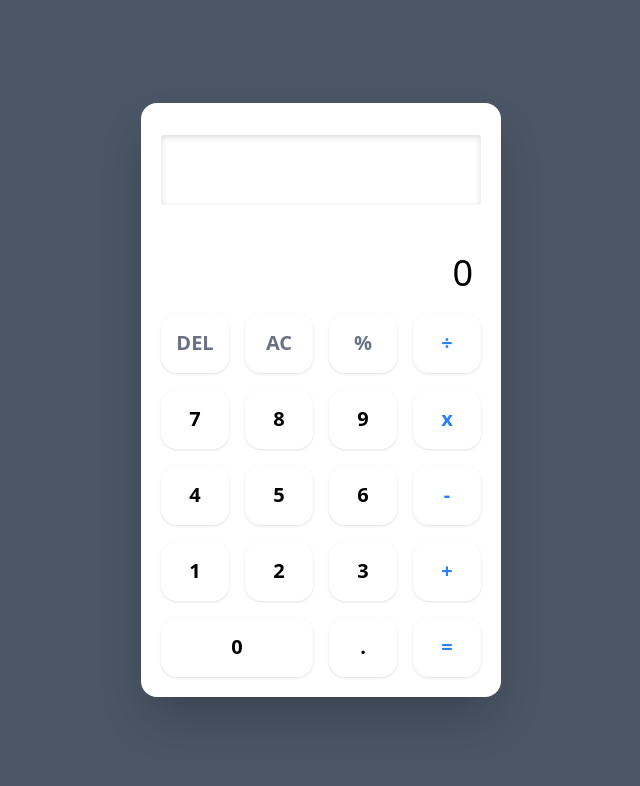
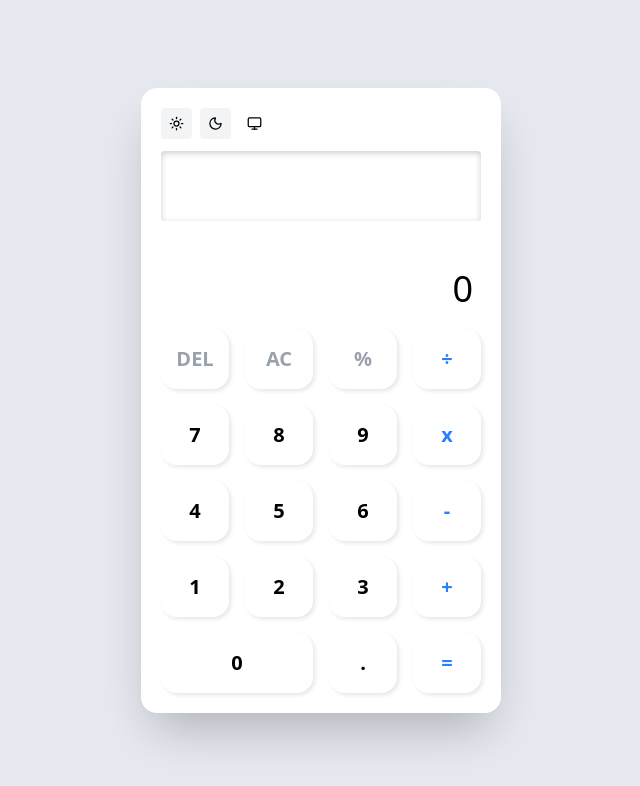
Before and after one commit to sduddla/calculator, a React (Vite) app: page / in a window 1280 px wide. Shown: the top 786 px of the page, without its empty margins (319-959 px from the left). Built offline with nearby package versions, Linux system fonts and the light colour scheme.

Commit message:
Feat: 다크모드 기능 구현 (시스템 설정 및 수동 토글)

```diff
--- a/package.json
+++ b/package.json
@@ -12,6 +12,7 @@
   "dependencies": {
     "@tailwindcss/vite": "^4.1.14",
     "decimal.js": "^10.6.0",
+    "lucide-react": "^0.546.0",
     "react": "^19.1.1",
     "react-dom": "^19.1.1",
     "tailwindcss": "^4.1.14"
--- a/src/App.tsx
+++ b/src/App.tsx
@@ -1,5 +1,6 @@
 import Decimal from 'decimal.js';
-import { useState } from 'react';
+import { useLayoutEffect, useState } from 'react';
+import ThemeToggle from './components/ThemeToggle';
 
 export default function App() {
   const [calculatorState, setCalculatorState] = useState<CalculatorState>({
@@ -11,6 +12,13 @@ export default function App() {
   });
 
   const [history, setHistory] = useState<string[]>([]);
+
+  const [theme, setTheme] = useState<ThemeState>(() => {
+    const saved = localStorage.getItem('color-scheme');
+    return {
+      colorScheme: (saved as ThemeState['colorScheme']) || 'system',
+    };
+  });
 
   // 숫자 버튼 클릭
   const handleNumberClick = (
@@ -138,15 +146,36 @@ export default function App() {
     });
   };
 
+  // 시스템 다크 모드
+  useLayoutEffect(() => {
+    if (theme.colorScheme === 'system') {
+      document.documentElement.classList.remove('light', 'dark');
+      if (window.matchMedia('(prefers-color-scheme: dark)').matches) {
+        document.documentElement.classList.add('dark');
+      } else {
+        document.documentElement.classList.add('light');
+      }
+    } else {
+      // 시스템 아닐 때
+      document.documentElement.classList.remove('light', 'dark');
+      document.documentElement.classList.add(theme.colorScheme);
+    }
+
+    localStorage.setItem('color-scheme', theme.colorScheme);
+  }, [theme]);
+
   return (
     <>
-      <div className='bg-gray-600 flex items-center justify-center h-screen'>
-        <article className='w-[360px] bg-[#fff] rounded-2xl p-5 shadow-2xl'>
+      <div className='bg-[#E6E9F0] flex items-center justify-center h-screen'>
+        <article className='w-[360px] bg-[#fff] rounded-2xl p-5 shadow-2xl dark:bg-[#1C1C1C]'>
+          <ThemeToggle
+            colorScheme={theme.colorScheme}
+            themeChange={(scheme) => setTheme({ colorScheme: scheme })}
+          />
           <div
-            className='w-full h-[70px] rounded-sm mt-3 mb-6 overflow-y-auto px-2'
-            style={{
-              boxShadow: 'inset 0 2px 6px rgba(0, 0, 0, 0.15)',
-            }}
+            className='w-full h-[70px] rounded-sm mt-3 mb-6 overflow-y-auto px-2
+             shadow-[inset_0_2px_6px_rgba(0,0,0,0.2)]
+             dark:shadow-[inset_0_2px_6px_rgba(0,0,0,0.5)]'
           >
             {history.length === 0
               ? ''
@@ -159,12 +188,12 @@ export default function App() {
                   </div>
                 ))}
           </div>
-          <div className='text-sm text-right px-2 opacity-70 h-[24px]'>
+          <div className='text-sm text-right px-2 opacity-70 h-[24px] dark:text-[#fff]'>
             {calculatorState.lastExpression ?? ''}
           </div>
           <input
             type='text'
-            className='text-right text-4xl mb-5 px-2 text-black w-full'
+            className='text-right text-4xl mb-5 px-2 w-full dark:text-[#fff]'
             value={
               calculatorState.previousNumber && calculatorState.operation
                 ? `${calculatorState.previousNumber}${calculatorState.operation}${calculatorState.currentNumber}`
@@ -201,19 +230,19 @@ export default function App() {
             <input
               type='button'
               value='7'
-              className='calc-btn'
+              className='calc-btn calc-white'
               onClick={handleNumberClick}
             />
             <input
               type='button'
               value='8'
-              className='calc-btn'
+              className='calc-btn calc-white'
               onClick={handleNumberClick}
             />
             <input
               type='button'
               value='9'
-              className='calc-btn'
+              className='calc-btn calc-white'
               onClick={handleNumberClick}
             />
             <input
@@ -226,19 +255,19 @@ export default function App() {
             <input
               type='button'
               value='4'
-              className='calc-btn'
+              className='calc-btn calc-white'
               onClick={handleNumberClick}
             />
             <input
               type='button'
               value='5'
-              className='calc-btn'
+              className='calc-btn calc-white'
               onClick={handleNumberClick}
             />
             <input
               type='button'
               value='6'
-              className='calc-btn'
+              className='calc-btn calc-white'
               onClick={handleNumberClick}
             />
             <input
@@ -251,19 +280,19 @@ export default function App() {
             <input
               type='button'
               value='1'
-              className='calc-btn'
+              className='calc-btn calc-white'
               onClick={handleNumberClick}
             />
             <input
               type='button'
               value='2'
-              className='calc-btn'
+              className='calc-btn calc-white'
               onClick={handleNumberClick}
             />
             <input
               type='button'
               value='3'
-              className='calc-btn'
+              className='calc-btn calc-white'
               onClick={handleNumberClick}
             />
             <input
@@ -276,13 +305,13 @@ export default function App() {
             <input
               type='button'
               value='0'
-              className='calc-btn col-span-2'
+              className='calc-btn col-span-2 calc-white'
               onClick={handleNumberClick}
             />
             <input
               type='button'
               value='.'
-              className='calc-btn'
+              className='calc-btn calc-white'
               onClick={handleDot}
             />
             <input
--- /dev/null
+++ b/src/components/ThemeToggle.tsx
@@ -0,0 +1,43 @@
+import { Sun, Moon, Monitor } from 'lucide-react';
+
+type ThemeProps = {
+  colorScheme: 'system' | 'light' | 'dark';
+  themeChange: (scheme: 'system' | 'light' | 'dark') => void;
+};
+
+export default function ThemeToggle({ colorScheme, themeChange }: ThemeProps) {
+  return (
+    <div className='flex gap-2'>
+      <button
+        className={`p-2 rounded ${
+          colorScheme === 'light'
+            ? 'bg-blue-500 text-[#fff]'
+            : 'bg-gray-100 dark:bg-[#2C2C2C] dark:text-[#fff]'
+        }`}
+        onClick={() => themeChange('light')}
+      >
+        <Sun size={15} />
+      </button>
+      <button
+        className={`p-2 rounded ${
+          colorScheme === 'dark'
+            ? 'bg-amber-300 text-[#000]'
+            : 'bg-gray-100 dark:bg-[#2C2C2C] dark:text-[#fff] '
+        }`}
+        onClick={() => themeChange('dark')}
+      >
+        <Moon size={15} />
+      </button>
+      <button
+        className={`p-2 rounded ${
+          colorScheme === 'system'
+            ? 'bg-[#fff]'
+            : 'bg-gray-100 dark:bg-[#2C2C2C] dark:text-[#fff]'
+        }`}
+        onClick={() => themeChange('system')}
+      >
+        <Monitor size={15} />
+      </button>
+    </div>
+  );
+}
--- a/src/styles/index.css
+++ b/src/styles/index.css
@@ -2,13 +2,25 @@
 
 @layer components {
   .calc-btn {
-    @apply rounded-2xl shadow-sm text-xl font-semibold cursor-pointer active:shadow-inner transition active:translate-y-[2px];
+    @apply rounded-2xl text-xl font-semibold cursor-pointer active:translate-y-[2px];
+    box-shadow: -2px -2px 4px rgba(255, 255, 255, 0.6),
+      2px 2px 4px rgba(0, 0, 0, 0.1);
   }
+
+  .dark .calc-btn {
+    box-shadow: -2px -2px 4px rgba(255, 255, 255, 0.04),
+      2px 2px 4px rgba(0, 0, 0, 0.4);
+  }
+
+  .dark .calc-white {
+    @apply text-[#fff];
+  }
+
   .calc-gray {
-    @apply text-gray-500;
+    @apply text-gray-400;
   }
 
   .calc-blue {
-    @apply text-blue-500;
+    @apply text-blue-500 dark:text-amber-300;
   }
 }
--- a/src/styles/tailwind.css
+++ b/src/styles/tailwind.css
@@ -1 +1,2 @@
 @import 'tailwindcss';
+@custom-variant dark (&:where(.dark, .dark *));
--- a/src/types/props.d.ts
+++ b/src/types/props.d.ts
@@ -5,3 +5,7 @@ interface CalculatorState {
   isNewNumber: boolean;
   lastExpression?: string;
 }
+
+type ThemeState = {
+  colorScheme: 'system' | 'light' | 'dark';
+};
```
Also changed, not shown: 1 other file (tests, documents, lock files or other folders).
